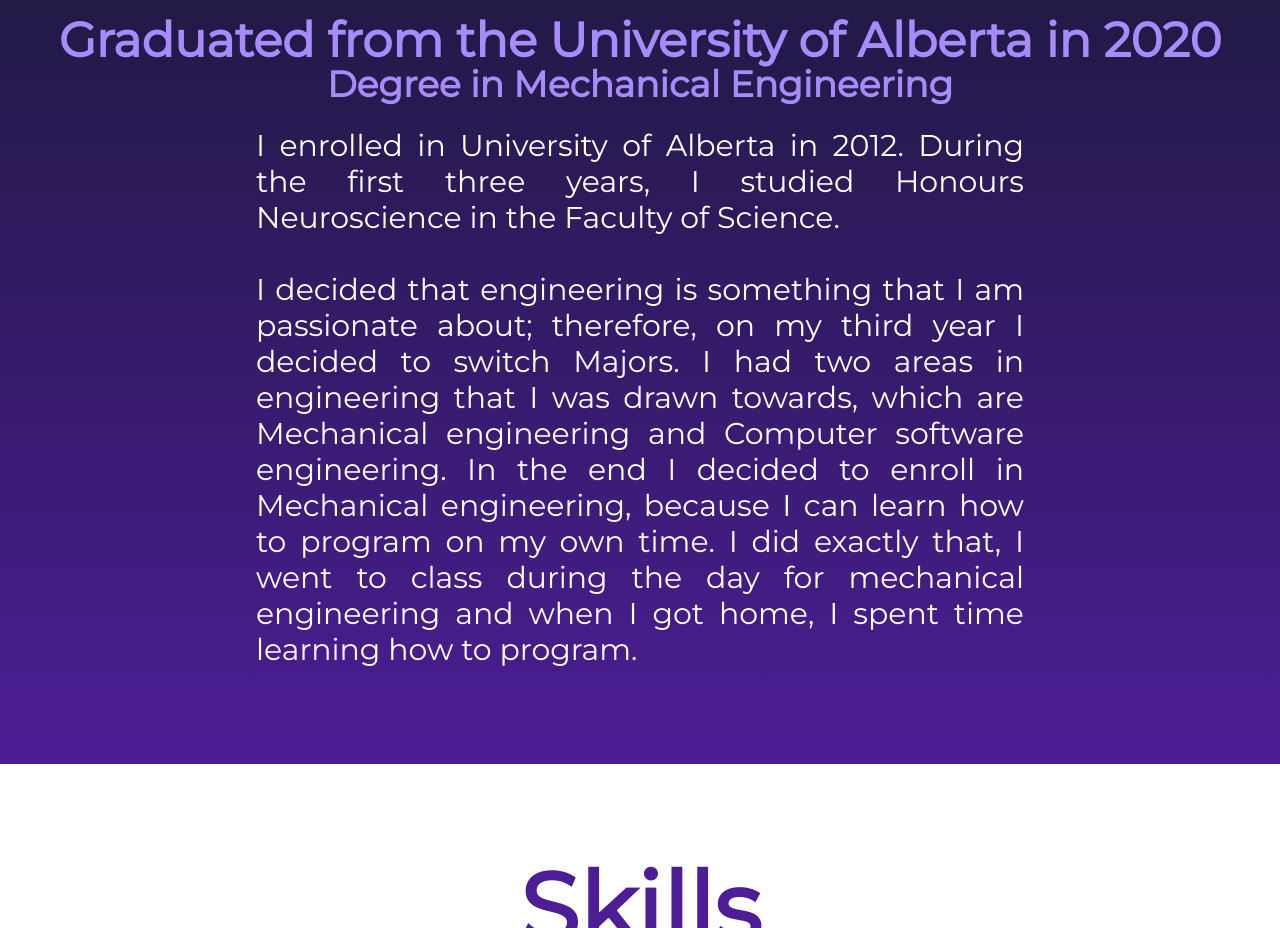
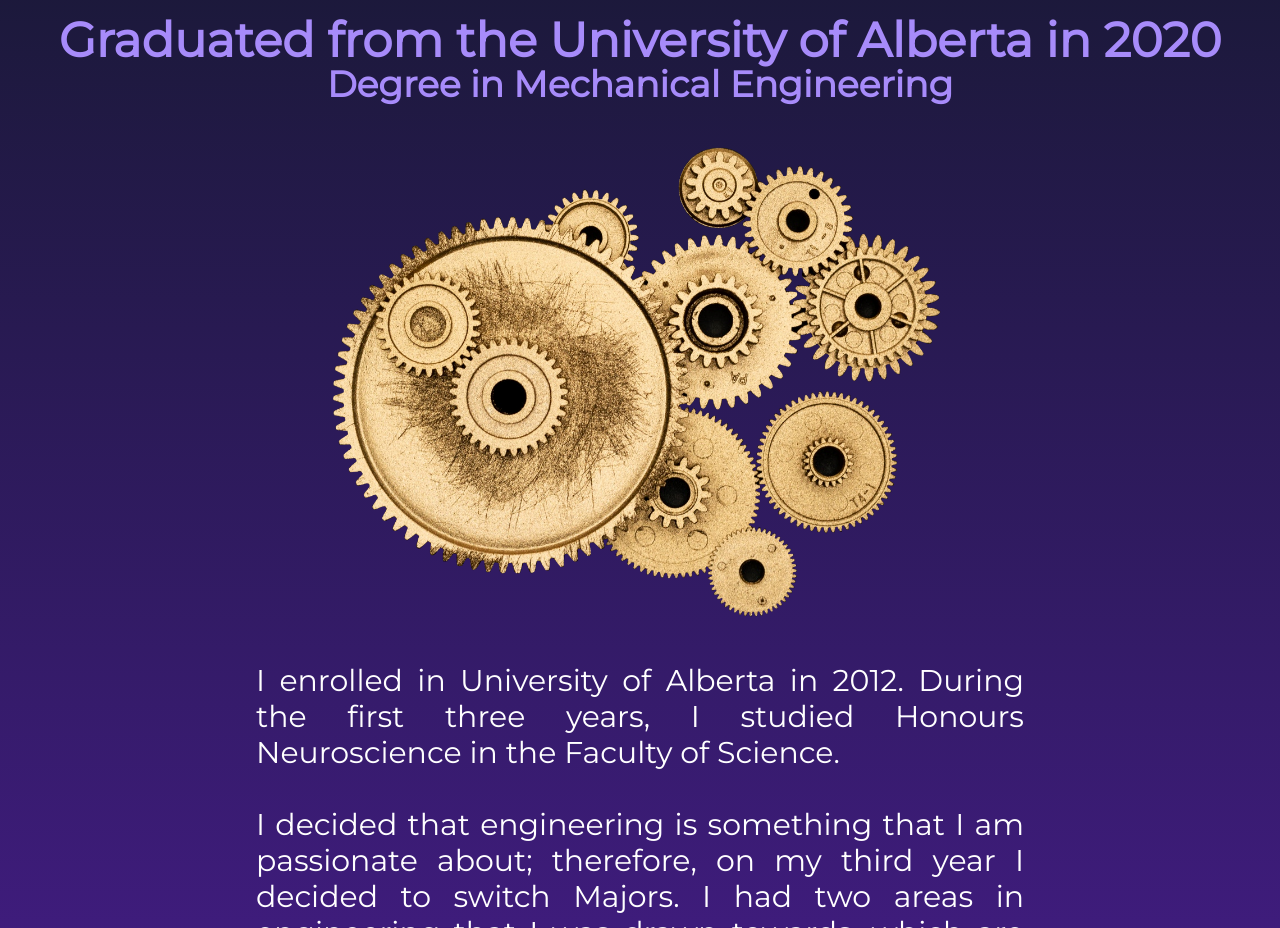
Before and after one commit to shift3h3/personal-website, a React (Create React App) app: page / in a window 1280 px wide. Shown: the part 2020-2948 px from the top of the page. Built offline with nearby package versions, Linux system fonts and the light colour scheme.

Commit message:
added back gears

```diff
--- a/src/Components/Navbar.js
+++ b/src/Components/Navbar.js
@@ -3,7 +3,7 @@
 import { useGlobalContext } from "../Hooks/useGlobalContext";
 import { useWindowDimensions } from "../Hooks/useWindowDimensions";
 import { useWindowPositions } from "../Hooks/useWindowPositions";
-import Burger from "../Components/Burger";
+import Burger from "./Burger";
 import { BsFillPersonFill } from "react-icons/bs";
 import { MdSchool } from "react-icons/md";
 import { MdWork } from "react-icons/md";
--- a/src/Pages/Home.js
+++ b/src/Pages/Home.js
@@ -1,7 +1,7 @@
 import React from "react";
 import VideoTitle from "../Components/VideoTitle";
 import Carousel from "../Components/Carousel";
-// import Gears from "../Assets/Images/gears.png";
+import Gears from "../Assets/Images/gears.png";
 
 const Home = () => {
   // run this code on rendering thats what useeffect does
@@ -49,7 +49,7 @@
           </h1>
         </div>
         <div className="my-6">
-          {/* <img className="w-3/5 mx-auto" src={Gears} alt="" /> */}
+          <img className="w-3/5 mx-auto" src={Gears} alt="" />
         </div>
         <p className="md:w-3/5 md:mx-auto mx-6 lg:text-3xl md:text-2xl text-xl md:text-justify">
           I enrolled in University of Alberta in 2012. During the first three
```
